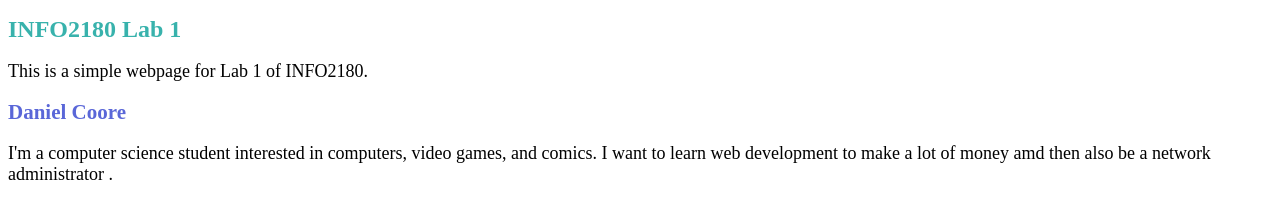
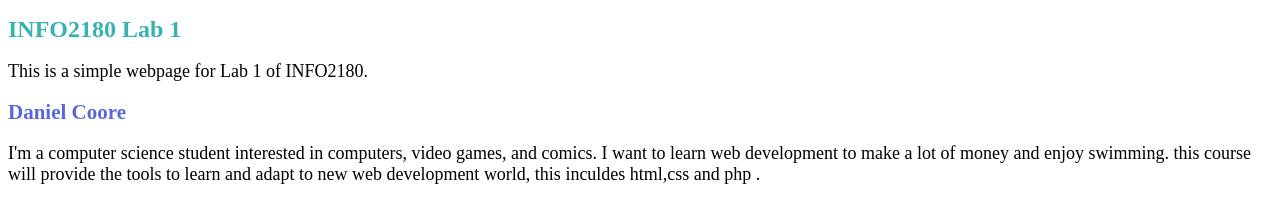
Before and after one commit to blackjedi98/info2180-lab1, a plain HTML site: page index.html in a window 1280 px wide. Shown: the top 201 px of the page. Drawn offline with Linux system fonts and the light colour scheme.

Commit message:
Update index.html

```diff
--- a/index.html
+++ b/index.html
@@ -14,7 +14,7 @@
     </header>
     <main>
         <h2>Daniel Coore</h2>
-        <p>I'm a computer science student interested in computers, video games, and comics. I want to learn web development to make a lot of money amd then also be a network administrator .</p>
+        <p>I'm a computer science student interested in computers, video games, and comics. I want to learn web development to make a lot of money and enjoy swimming. this course will provide the tools to learn and adapt to new web development world, this inculdes html,css and php .</p>
     </main>
     <footer>
         <img src="Alienware-Logo.png" alt="Alienware Logo" />
```
